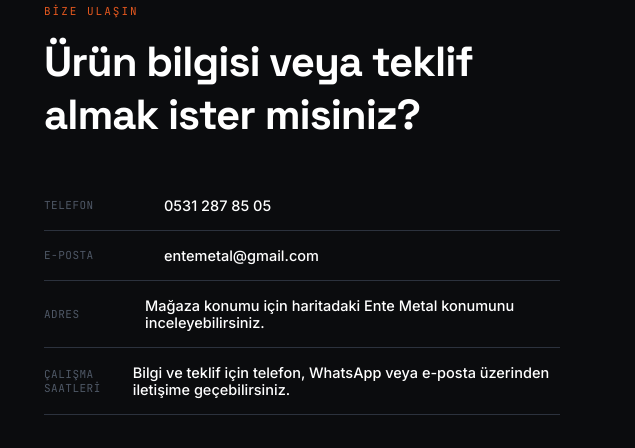
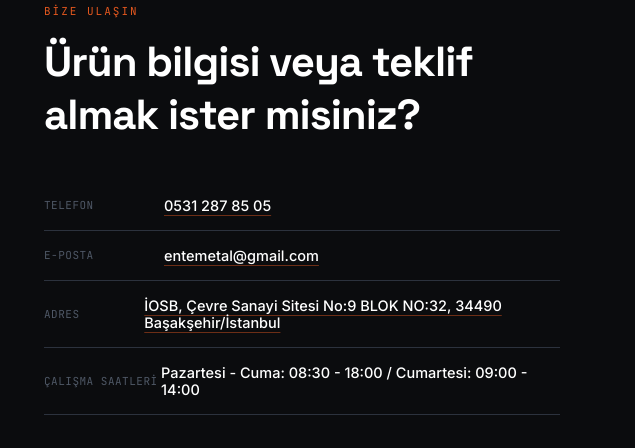
Before and after one commit to ahmetbtnc/ente_premium, a website: page index.html in a window 1280 px wide. Shown: the part 3549-3997 px from the top of the page, 0-635 px from the left. Drawn offline with Linux system fonts and the light colour scheme.

Commit message:
Iletisim adres ve harita alanini duzelt

```diff
--- a/css/style.css
+++ b/css/style.css
@@ -1272,6 +1272,18 @@ body.has-announcement .catalog-header {
   font-weight: 500;
 }
 
+.info-link {
+  text-decoration: underline;
+  text-decoration-color: rgba(228, 88, 31, 0.45);
+  text-underline-offset: 4px;
+  transition: color 0.2s ease, text-decoration-color 0.2s ease;
+}
+
+.info-link:hover {
+  color: var(--molten);
+  text-decoration-color: var(--molten);
+}
+
 .wa-btn {
   background: #25d366;
   border-color: #25d366;
--- a/data/settings/iletisim.json
+++ b/data/settings/iletisim.json
@@ -2,9 +2,9 @@
   "telefon_goruntu": "0531 287 85 05",
   "whatsapp_numara": "905312878505",
   "eposta": "entemetal@gmail.com",
-  "adres": "Mağaza konumu için haritadaki Ente Metal konumunu inceleyebilirsiniz.",
-  "calisma_saatleri": "Bilgi ve teklif için telefon, WhatsApp veya e-posta üzerinden iletişime geçebilirsiniz.",
-  "firma_konumu": "https://www.google.com/maps/place//data=!4m2!3m1!1s0x14caaf7f724c1c67:0xe0cc225e4bbb9b74?sa=X&ved=1t:8290&ictx=111",
+  "adres": "İOSB, Çevre Sanayi Sitesi No:9 BLOK NO:32, 34490 Başakşehir/İstanbul",
+  "calisma_saatleri": "Pazartesi - Cuma: 08:30 - 18:00 / Cumartesi: 09:00 - 14:00",
+  "firma_konumu": "İOSB, Çevre Sanayi Sitesi No:9 BLOK NO:32, 34490 Başakşehir/İstanbul",
   "instagram": "",
   "linkedin": "",
   "wa_inline_metin": "WhatsApp'tan ürün bilgisi alın",
--- a/js/main.js
+++ b/js/main.js
@@ -446,11 +446,13 @@ async function loadSettings() {
     // kalan (harita, animasyon hızı gibi) ayarları hiç uygulamamasına yol açıyordu.
     const infoRowsEl = document.getElementById('infoRows');
     if (infoRowsEl) {
+      const phoneHref = phoneLink(s.whatsapp_numara || s.telefon_goruntu);
+      const mapHref = mapsSearchUrl(s.firma_konumu || s.adres);
       infoRowsEl.innerHTML = `
-        <div class="info-row"><span class="k">Telefon</span><span class="v">${s.telefon_goruntu || ""}</span></div>
-        <div class="info-row"><span class="k">E-posta</span><span class="v">${s.eposta || ""}</span></div>
-        <div class="info-row"><span class="k">Adres</span><span class="v">${s.adres || ""}</span></div>
-        ${s.calisma_saatleri ? `<div class="info-row"><span class="k">Çalışma Saatleri</span><span class="v">${s.calisma_saatleri}</span></div>` : ''}
+        <div class="info-row"><span class="k">Telefon</span><a class="v info-link" href="${phoneHref}">${esc(s.telefon_goruntu || "")}</a></div>
+        <div class="info-row"><span class="k">E-posta</span><a class="v info-link" href="mailto:${esc(s.eposta || "")}">${esc(s.eposta || "")}</a></div>
+        <div class="info-row"><span class="k">Adres</span><a class="v info-link" href="${mapHref}" target="_blank" rel="noopener">${esc(s.adres || "")}</a></div>
+        ${s.calisma_saatleri ? `<div class="info-row"><span class="k">Çalışma Saatleri</span><span class="v">${esc(s.calisma_saatleri)}</span></div>` : ''}
       `;
     }
 
@@ -668,6 +670,20 @@ function mapEmbedUrl(value) {
     return konum.includes('output=embed') ? konum : konum.replace('/maps/place/', '/maps/embed?pb=');
   }
   return `https://www.google.com/maps?q=${encodeURIComponent(konum)}&output=embed`;
+}
+
+function mapsSearchUrl(value) {
+  const konum = String(value || '').trim();
+  if (!konum) return '#';
+  if (/google\.[^/]+\/maps/i.test(konum)) return konum;
+  return `https://www.google.com/maps/search/?api=1&query=${encodeURIComponent(konum)}`;
+}
+
+function phoneLink(value) {
+  const digits = String(value || '').replace(/\D/g, '');
+  if (!digits) return '#';
+  const normalized = digits.startsWith('90') ? digits : `90${digits.replace(/^0/, '')}`;
+  return `tel:+${normalized}`;
 }
 
 function productDimensions(p) {
```
